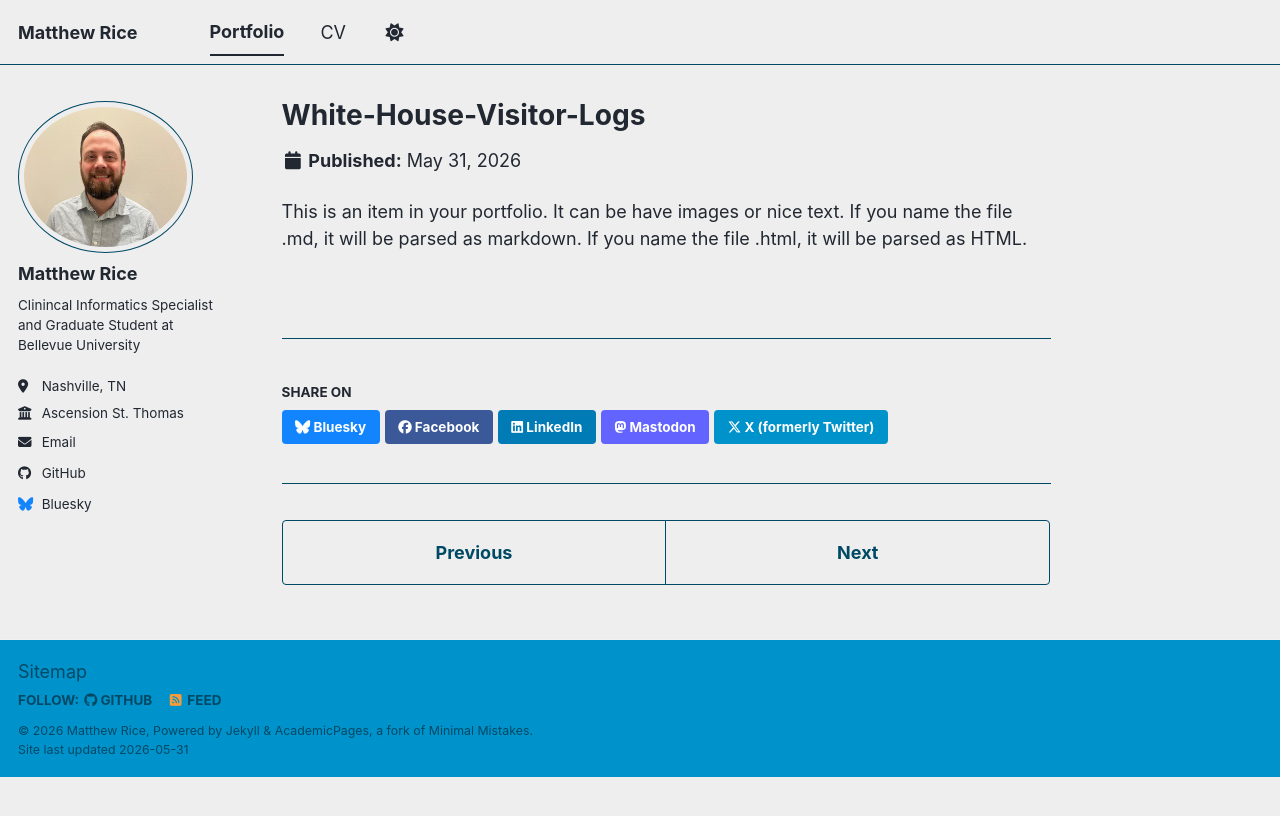
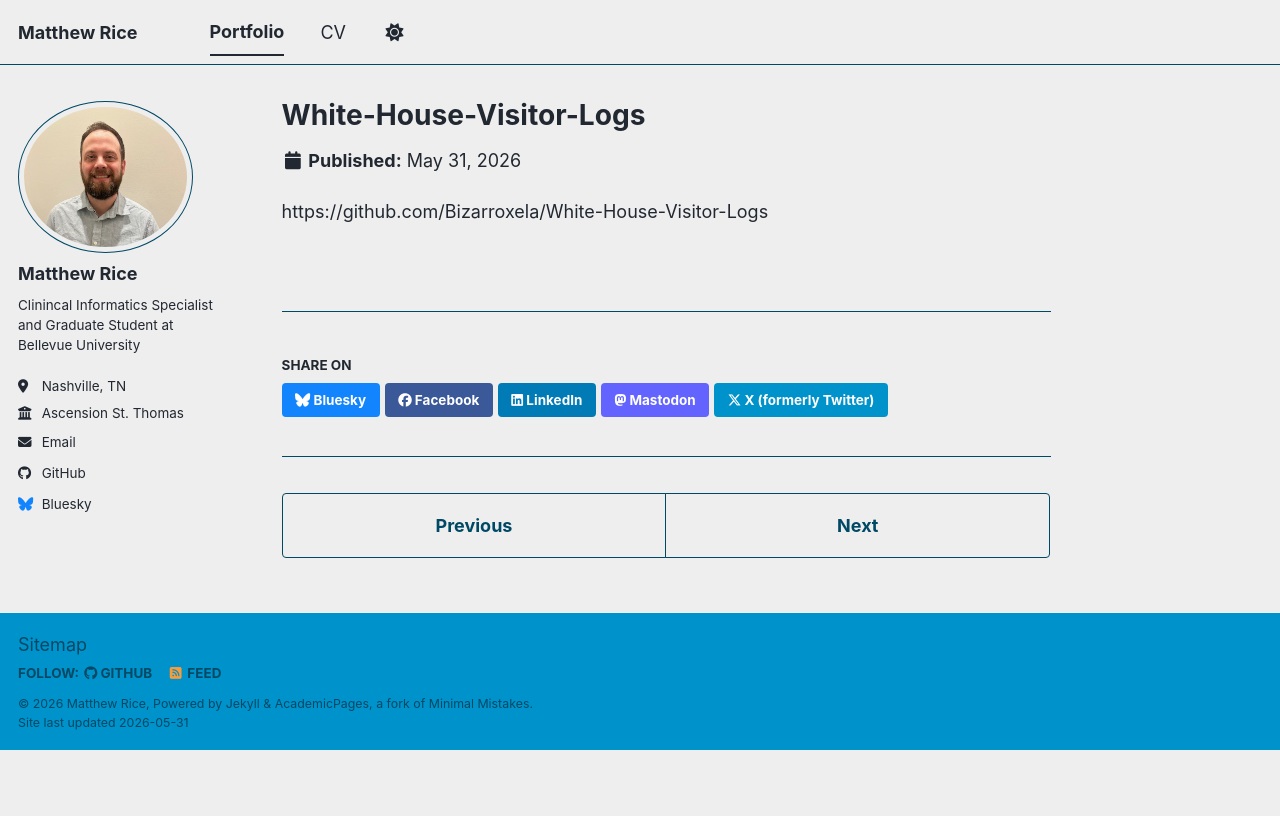
Before and after one commit to Bizarroxela/Bizarroxela.github.io, a Jekyll site: the page built from _portfolio/portfolio-1.md, in a window 1280 px wide. Shown: the top 816 px of the page. Built offline with Jekyll 4.4.1, drawn with Linux system fonts in a browser that asks for light colours; a script bundle is joined from its source files by our own code; library files that are not in the unit come from our copies.

Commit message:
Update portfolio-1.md

```diff
--- a/_portfolio/portfolio-1.md
+++ b/_portfolio/portfolio-1.md
@@ -4,5 +4,4 @@
 excerpt: "Scheduling analysis of 2022 White House WAVES access records — identifying low-traffic windows, cancellation patterns, and booking lead times to help school trip planners optimize visit timing<br/><img src='/images/500x300.png'>"
 collection: portfolio
 ---
-
-This is an item in your portfolio. It can be have images or nice text. If you name the file .md, it will be parsed as markdown. If you name the file .html, it will be parsed as HTML.
+https://github.com/Bizarroxela/White-House-Visitor-Logs
```
